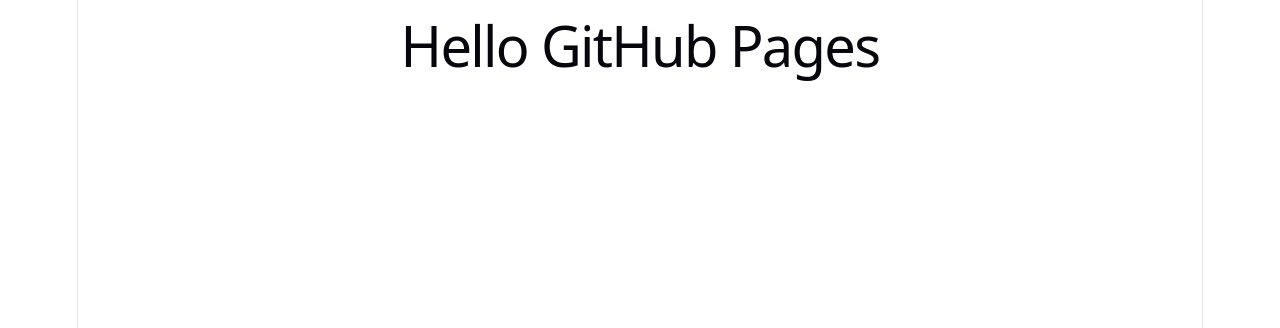
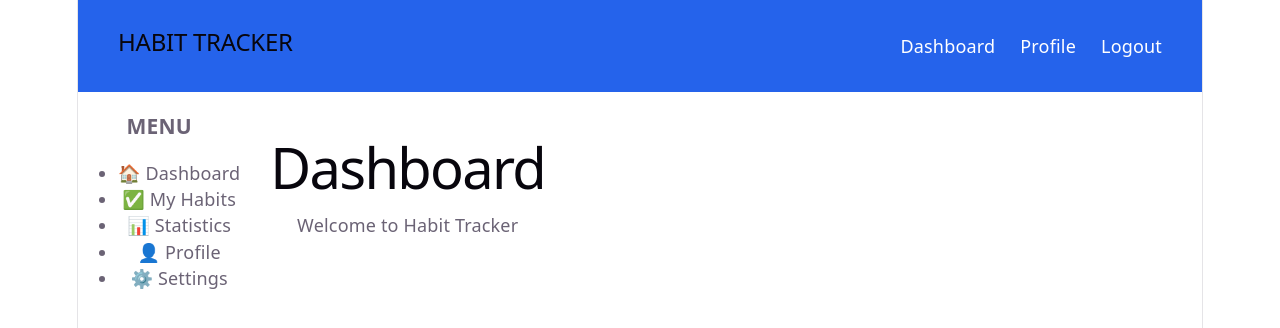
Before and after one commit to bwk0143-commits/HABIT-TRACK-IT, a React (Vite) app: page / in a window 1280 px wide. Shown: the top 328 px of the page. Built offline with nearby package versions, Linux system fonts and the light colour scheme.

Commit message:
app.jsx save

```diff
--- a/src/App.jsx
+++ b/src/App.jsx
@@ -1,6 +1,23 @@
+import Navbar from "./components/navbar";
+import Sidebar from "./components/sidebar";
+
+import "./styles/navbar.css";
+import "./styles/sidebar.css";
+
 function App() {
   return (
-    <h1>Hello GitHub Pages</h1>
+    <>
+      <Navbar />
+
+      <div style={{ display: "flex" }}>
+        <Sidebar />
+
+        <div style={{ padding: "30px" }}>
+          <h1>Dashboard</h1>
+          <p>Welcome to Habit Tracker</p>
+        </div>
+      </div>
+    </>
   );
 }
 
```
